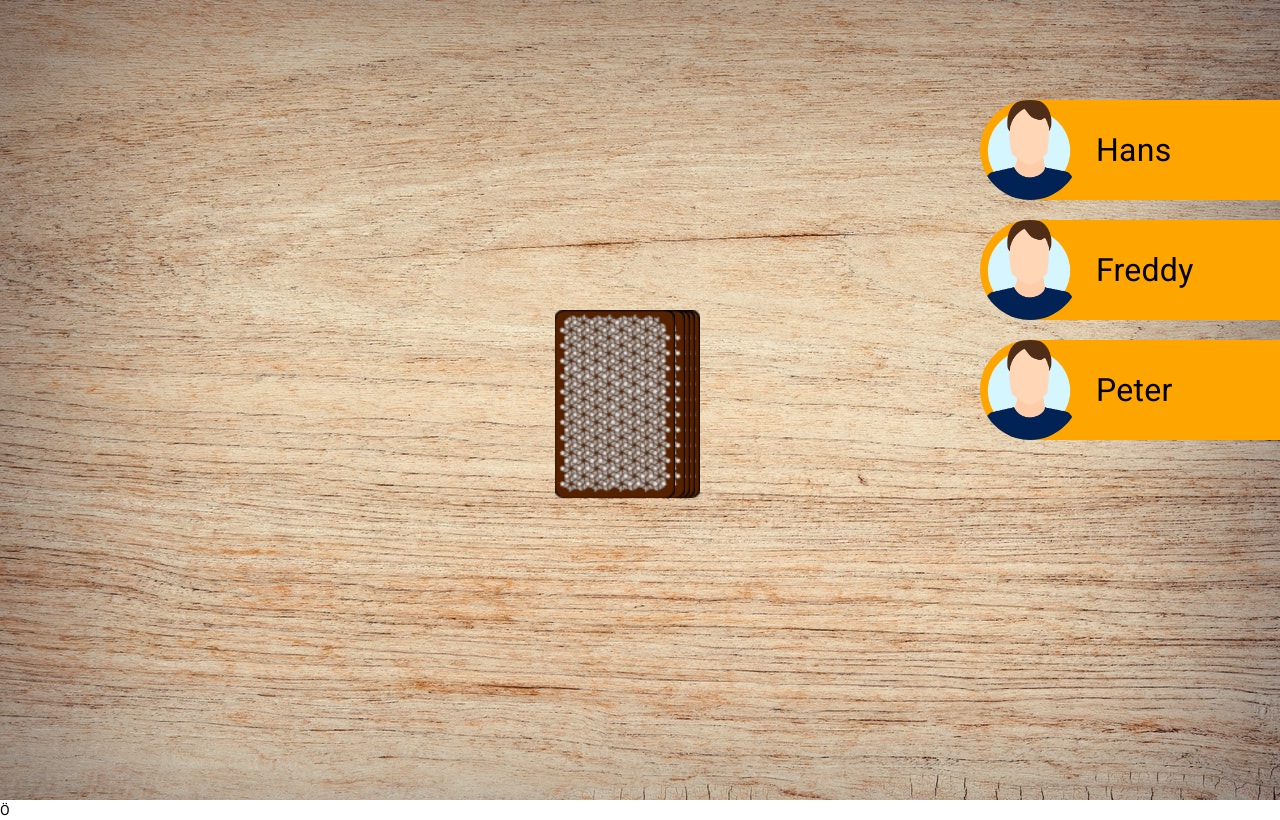
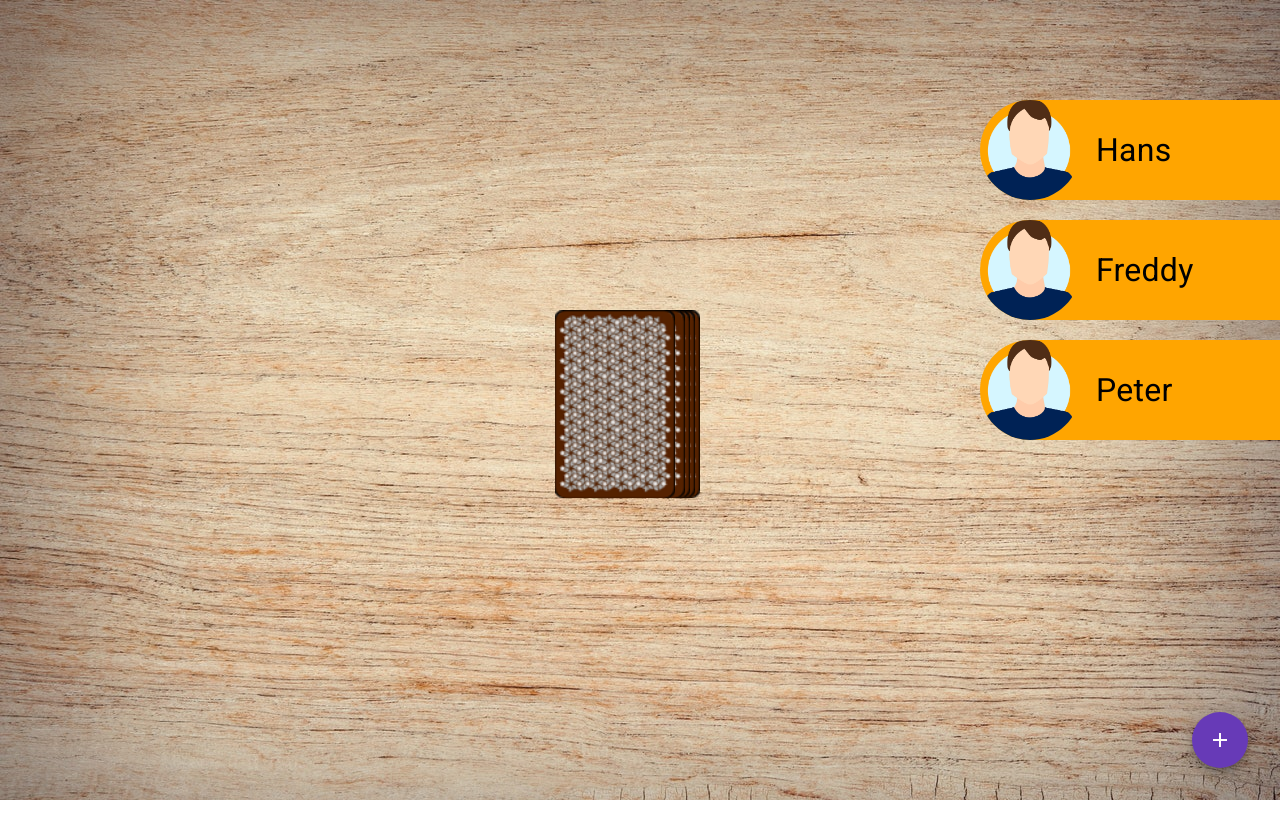
Before and after one commit to Creative-Web-Dev2023/Ringoffire, an Angular app: page /game in a window 1280 px wide. Built offline with nearby package versions, Linux system fonts and the light colour scheme.

Commit message:
add button added

```diff
--- a/src/app/app.component.ts
+++ b/src/app/app.component.ts
@@ -1,6 +1,7 @@
 import { Component } from '@angular/core';
 import { CommonModule } from '@angular/common';
 import { RouterOutlet } from '@angular/router';
+
 
 @Component({
   selector: 'app-root',
--- a/src/app/game/game.component.html
+++ b/src/app/game/game.component.html
@@ -15,4 +15,7 @@
          <!-- current card animation -->
           <img (click)="takeCard()" *ngIf="pickCardAnimation" class="pick-card" src="assets/img/cards/{{ currentCard }}.png">
     </div>
-</div>Ö
+</div>
+ <button mat-fab color="primary" class="btn-add" >
+        <mat-icon>add</mat-icon>
+</button>
--- a/src/app/game/game.component.scss
+++ b/src/app/game/game.component.scss
@@ -47,3 +47,8 @@
     position: absolute;
     right: 0;
 }
+.btn-add {
+    position: absolute;
+    bottom: 32px;
+    right: 32px;
+}
--- a/src/app/game/game.component.ts
+++ b/src/app/game/game.component.ts
@@ -2,10 +2,12 @@
 import { CommonModule } from '@angular/common';
 import { Game } from '../../models/game';
 import { PlayerComponent } from '../player/player.component';
+import { MatIconModule } from '@angular/material/icon';
+import { MatButtonModule } from '@angular/material/button';
 @Component({
   selector: 'app-game',
   standalone: true,
-  imports: [CommonModule, PlayerComponent],
+  imports: [CommonModule, PlayerComponent, MatIconModule, MatButtonModule],
   templateUrl: './game.component.html',
   styleUrl: './game.component.scss',
 })
```
Also changed, not shown: 1 other file (tests, documents, lock files or other folders).
